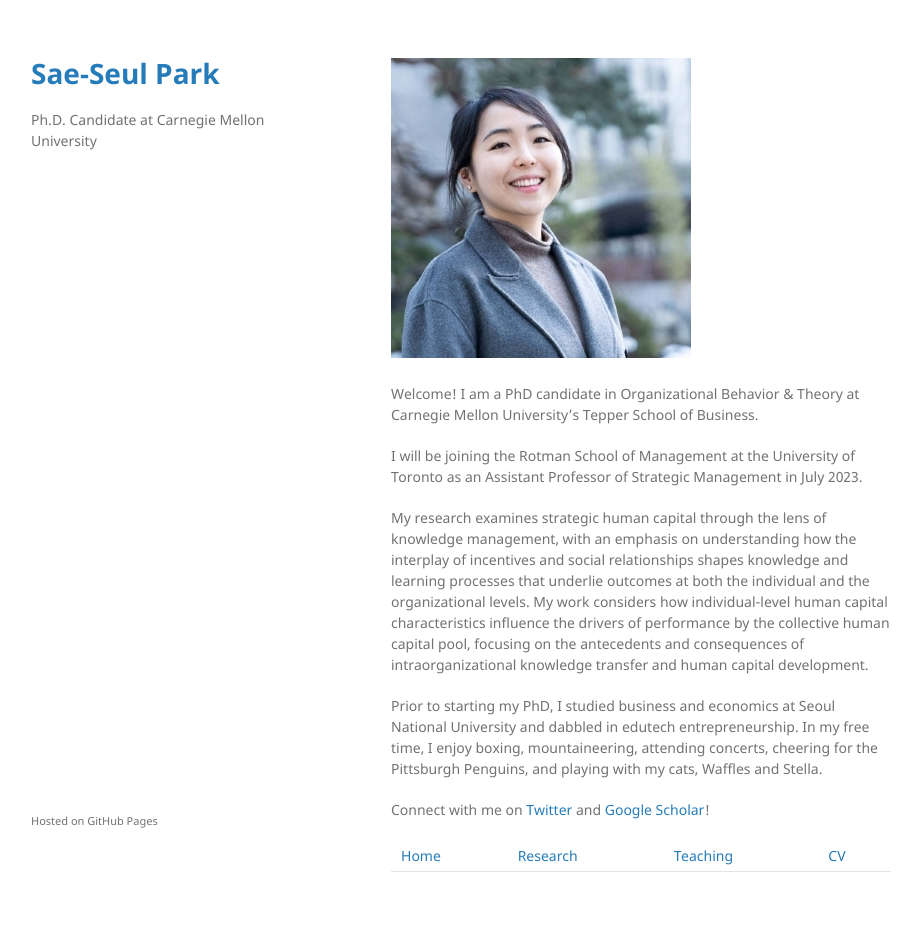
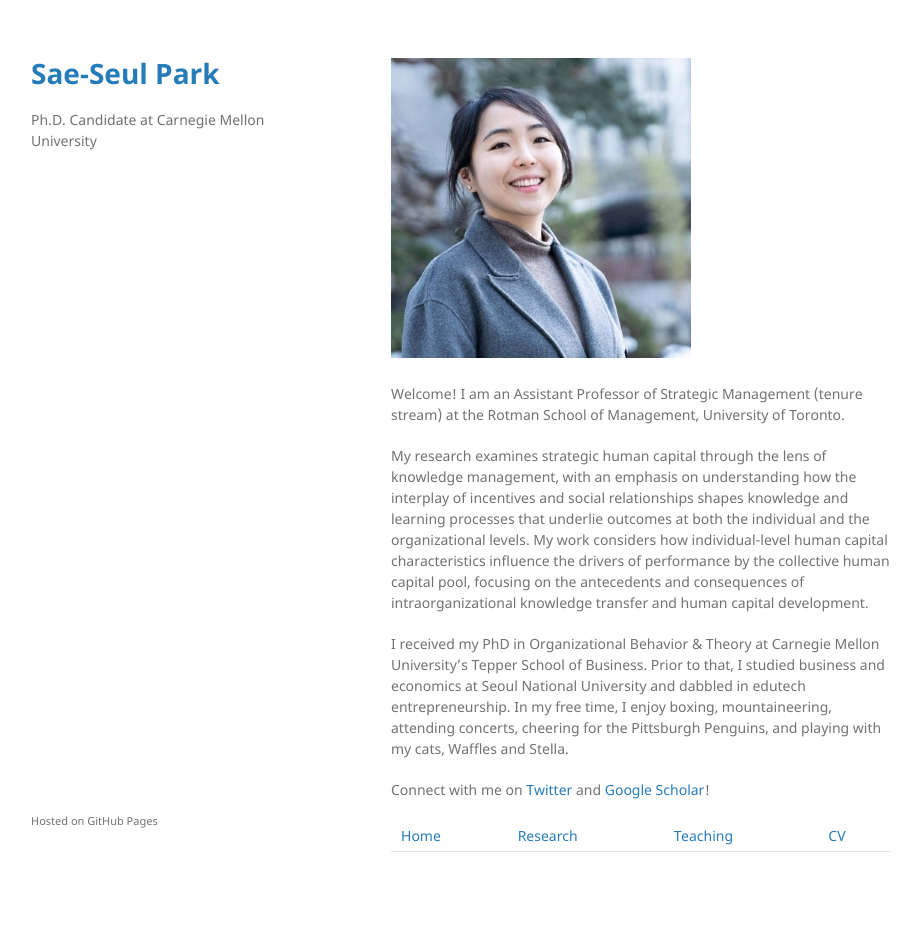
Before and after one commit to saepark/saepark.github.io, a Jekyll site: the page built from index.md, in a window 1280 px wide. Shown: the whole page, without its empty margins (179-1099 px from the left). Built offline with Jekyll 4.4.1, drawn with Linux system fonts in a browser that asks for light colours; our own code applies the rules of GitHub Pages for plain Markdown files.

Commit message:
Update index.md

```diff
--- a/index.md
+++ b/index.md
@@ -1,12 +1,10 @@
 ![Sae-Seul Park](saeseulpark.jpg)
 
-Welcome! I am a PhD candidate in Organizational Behavior & Theory at Carnegie Mellon University's Tepper School of Business.
-
-I will be joining the Rotman School of Management at the University of Toronto as an Assistant Professor of Strategic Management in July 2023.
+Welcome! I am an Assistant Professor of Strategic Management (tenure stream) at the Rotman School of Management, University of Toronto.
 
 My research examines strategic human capital through the lens of knowledge management, with an emphasis on understanding how the interplay of incentives and social relationships shapes knowledge and learning processes that underlie outcomes at both the individual and the organizational levels. My work considers how individual-level human capital characteristics influence the drivers of performance by the collective human capital pool, focusing on the antecedents and consequences of intraorganizational knowledge transfer and human capital development.
 
-Prior to starting my PhD, I studied business and economics at Seoul National University and dabbled in edutech entrepreneurship. In my free time, I enjoy boxing, mountaineering, attending concerts, cheering for the Pittsburgh Penguins, and playing with my cats, Waffles and Stella.
+I received my PhD in Organizational Behavior & Theory at Carnegie Mellon University's Tepper School of Business. Prior to that, I studied business and economics at Seoul National University and dabbled in edutech entrepreneurship. In my free time, I enjoy boxing, mountaineering, attending concerts, cheering for the Pittsburgh Penguins, and playing with my cats, Waffles and Stella.
 
 Connect with me on [Twitter](https://www.twitter.com/sae_park_) and [Google Scholar](https://scholar.google.com/citations?user=2gHkfJcAAAAJ&hl=en)!
 
```
